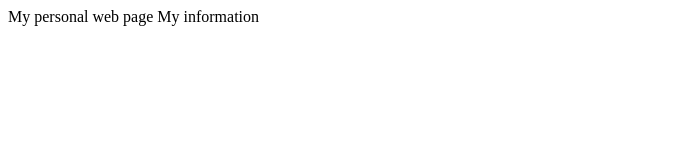
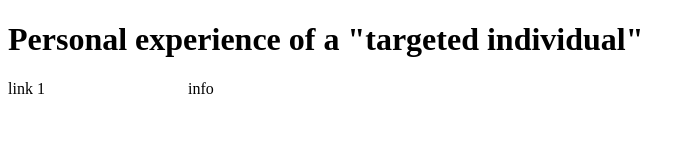
Before and after one commit to busyDennis/personal-webpage, a website: page src/index.html in a window 1280 px wide. Shown: the whole page, without its empty margins (0-695 px from the left). Drawn offline with Linux system fonts and the light colour scheme.

Commit message:
Added barebones html structure

```diff
--- a/src/index.html
+++ b/src/index.html
@@ -1,9 +1,25 @@
 <!DOCTYPE html>
 <html ng-app="RestaurantApp">
   <head>
-    My personal web page
+    <meta charset="utf-8" />
+    <meta name="viewport" content="width=device-width, initial-scale=1" />
+
+    <link rel="stylesheet" type="text/css" href="style/style.css" />
+
+    <title>Personal web page</title>
   </head>
   <body>
-    My information
+    <div id="container-top">
+        <h1>Personal experience of a "targeted individual"</h1>
+        <div id="personal-info"></div>
+    </div>
+    <div>
+        <div id="container-left">
+            link 1
+        </div>
+        <div id="container-right">
+            info
+        </div>
+    </div>
   </body>
 </html>
--- /dev/null
+++ b/src/style/style.css
@@ -0,0 +1,10 @@
+@charset "UTF-8";
+
+#container-left {
+  display: inline-block;
+  width: 11em;
+}
+
+#container-right {
+  display: inline-block;
+}
```
Also changed, not shown: 1 other file.
